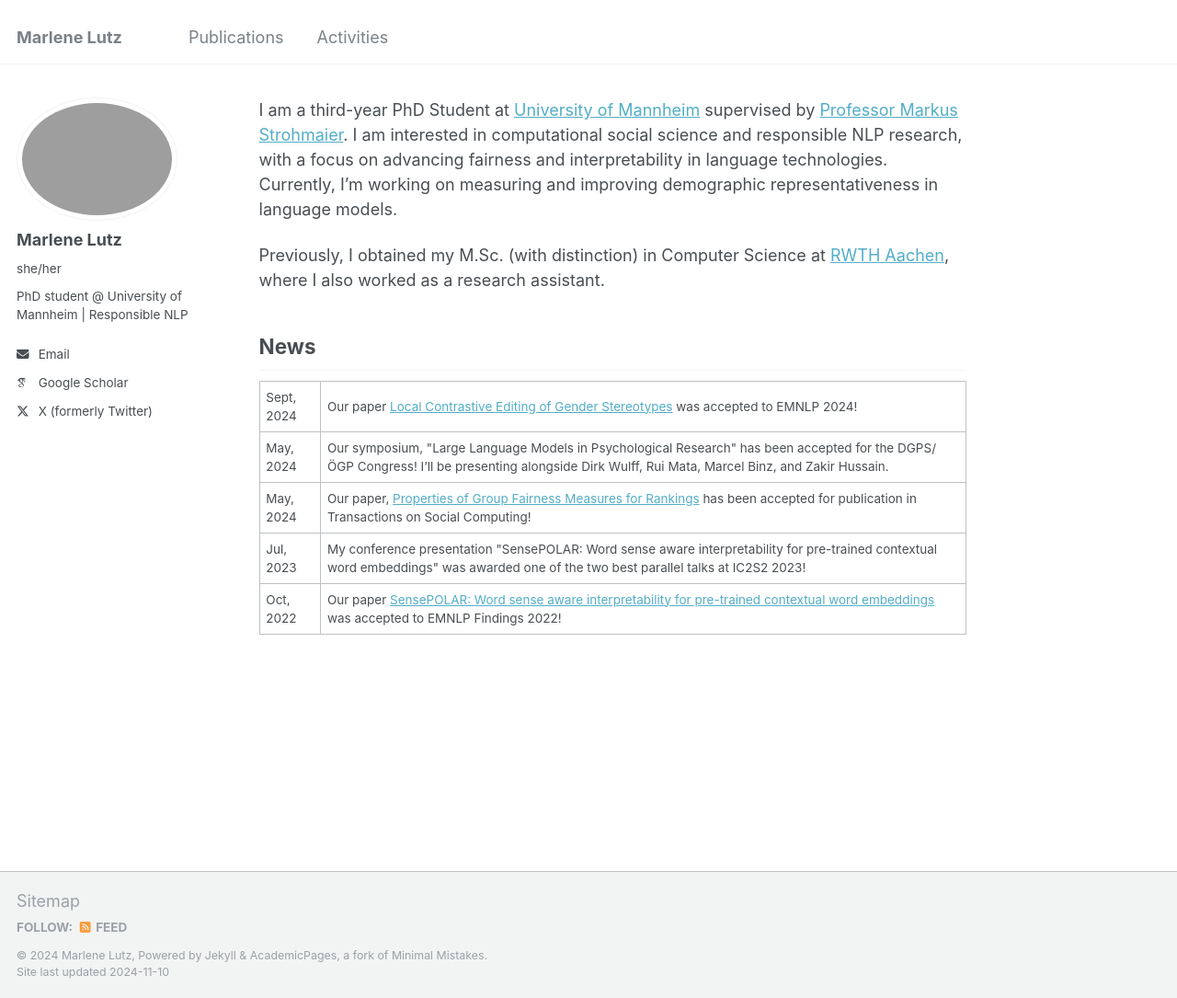
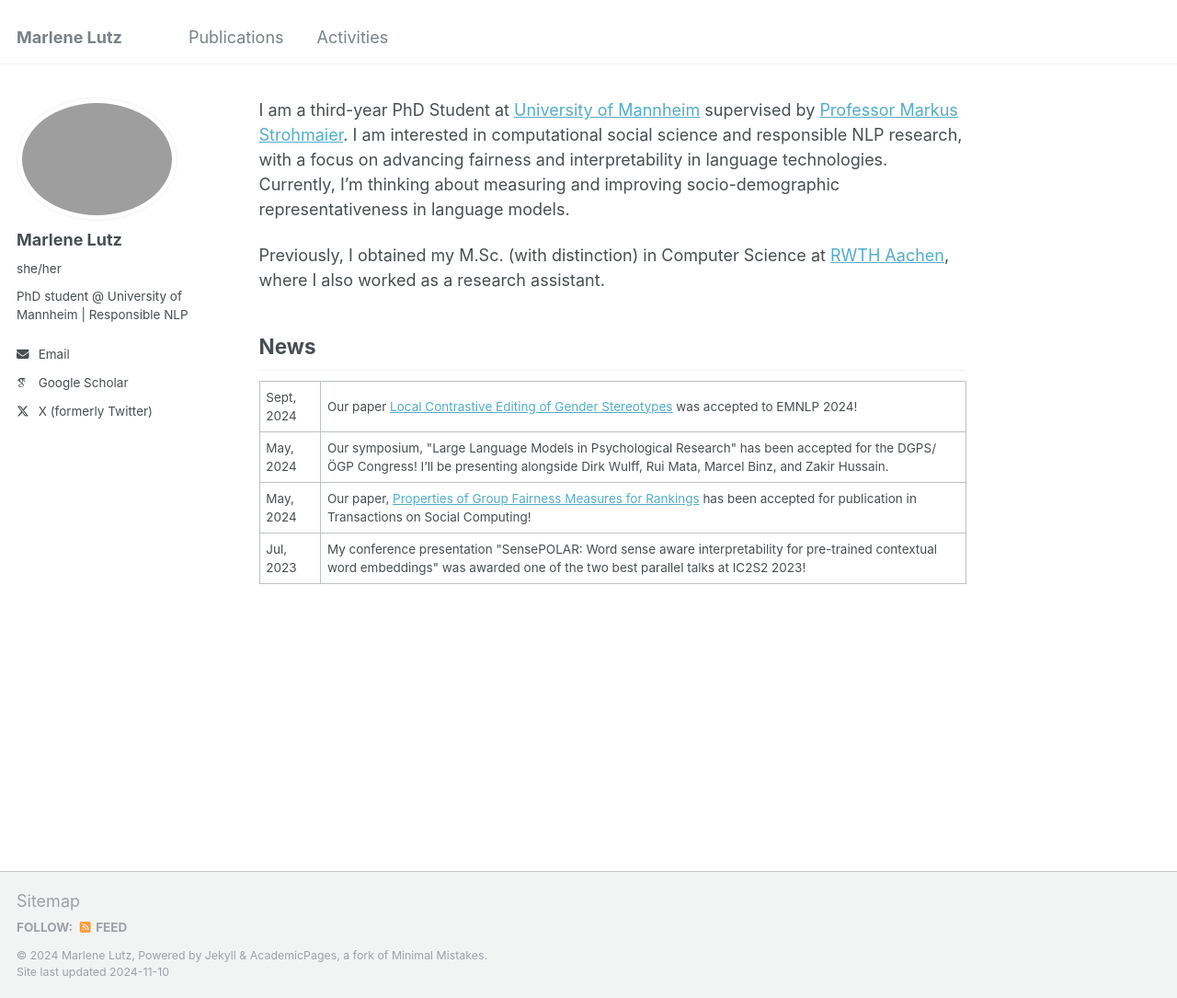
Before and after one commit to marlenelutz/marlenelutz.github.io, a Jekyll site: the page built from _pages/about.md, in a window 1280 px wide and 1085 px high. Shown: the whole window at 92% size. Built offline with Jekyll 4.4.1, drawn with Linux system fonts in a browser that asks for light colours; some web fonts are replaced.

```diff
--- a/_pages/about.md
+++ b/_pages/about.md
@@ -8,7 +8,7 @@ redirect_from:
   - /about.html
 ---
 
-I am a third-year PhD Student at [University of Mannheim](https://www.uni-mannheim.de/) supervised by [Professor Markus Strohmaier](https://www.bwl.uni-mannheim.de/en/information-systems/chairs/prof-dr-strohmaier/team/prof-dr-markus-strohmaier/). I am interested in computational social science and responsible NLP research, with a focus on advancing  fairness and interpretability in language technologies. Currently, I'm working on measuring and improving demographic representativeness in language models.
+I am a third-year PhD Student at [University of Mannheim](https://www.uni-mannheim.de/) supervised by [Professor Markus Strohmaier](https://www.bwl.uni-mannheim.de/en/information-systems/chairs/prof-dr-strohmaier/team/prof-dr-markus-strohmaier/). I am interested in computational social science and responsible NLP research, with a focus on advancing  fairness and interpretability in language technologies. Currently, I'm thinking about measuring and improving socio-demographic representativeness in language models.
 
 Previously, I obtained my M.Sc. (with distinction) in Computer Science at [RWTH Aachen](https://www.rwth-aachen.de), where I also worked as a research assistant.
 
@@ -32,9 +32,5 @@ Previously, I obtained my M.Sc. (with distinction) in Computer Science at [RWTH
             <td class="left-column">Jul, 2023</td>
             <td class="right-column">My conference presentation "SensePOLAR: Word sense aware interpretability for pre-trained contextual word embeddings" was awarded one of the two best parallel talks at IC2S2 2023!</td>
 	</tr>
-        <tr>
-            <td class="left-column">Oct, 2022</td>
-            <td class="right-column">Our paper <a href="https://aclanthology.org/2022.findings-emnlp.338/">SensePOLAR: Word sense aware interpretability for pre-trained contextual word embeddings</a> was accepted to EMNLP Findings 2022!</td>
-	</tr>
    </tbody>
 </table>
```
Also changed, not shown: _pages/activities.md (added, +44 -0 lines), _pages/publications.md (+3 -3 lines), _pages/talks.html (deleted, +0 -16 lines), 11 other files.
